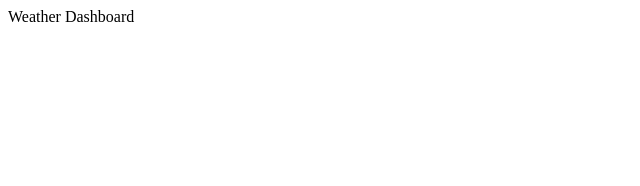
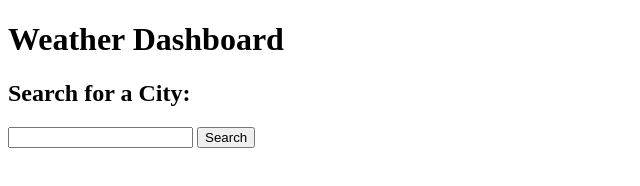
Before and after one commit to MaddyKm/Weather-Dashboard, a plain HTML site: page index.html in a window 1280 px wide. Shown: the whole page, without its empty margins (0-640 px from the left). Drawn offline with Linux system fonts and the light colour scheme.

Commit message:
adds aside including form input for search section

```diff
--- a/index.html
+++ b/index.html
@@ -6,6 +6,15 @@
     <title>Weather Dashboard</title>
   </head>
   <body>
-    <header>Weather Dashboard</header>
+    <header><h1>Weather Dashboard</h1></header>
+    <main>
+      <aside>
+        <h2>Search for a City:</h2>
+        <form>
+          <input type="text" />
+          <button>Search</button>
+        </form>
+      </aside>
+    </main>
   </body>
 </html>
```
